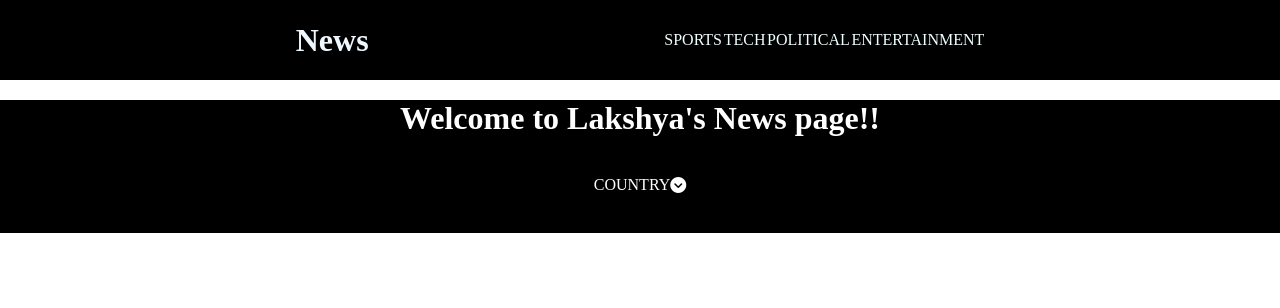
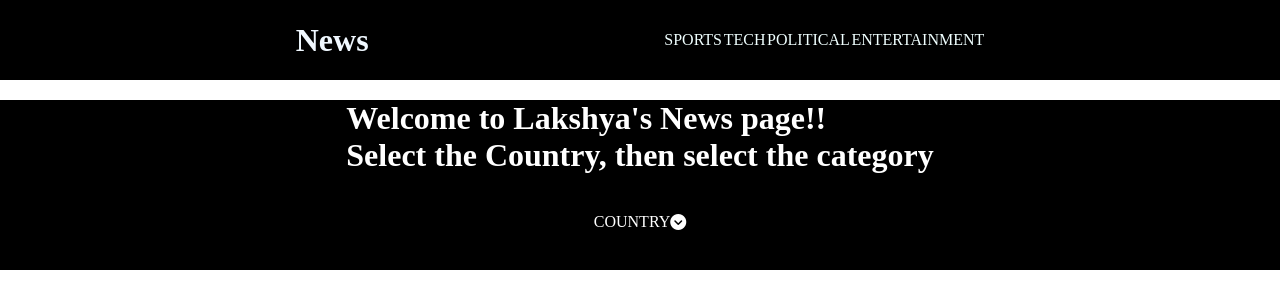
Before and after one commit to lakshyagupta8383/adgTask, a plain HTML site: page index.html in a window 1280 px wide. Drawn offline with Linux system fonts and the light colour scheme.

Commit message:
Update index.html

```diff
--- a/index.html
+++ b/index.html
@@ -29,7 +29,7 @@
 
     </div> -->
     <div class="wrapper">
-        <h1 id="welcome">Welcome to Lakshya's News page!!</h1>
+        <h1 id="welcome">Welcome to Lakshya's News page!! <br> Select the Country, then select the category</h1>
         <div id="country">
             <a href="">Country<i class="fa-solid fa-circle-chevron-down" id="drop_arrow"></i></a>
             <ul id="dropdown">
```
